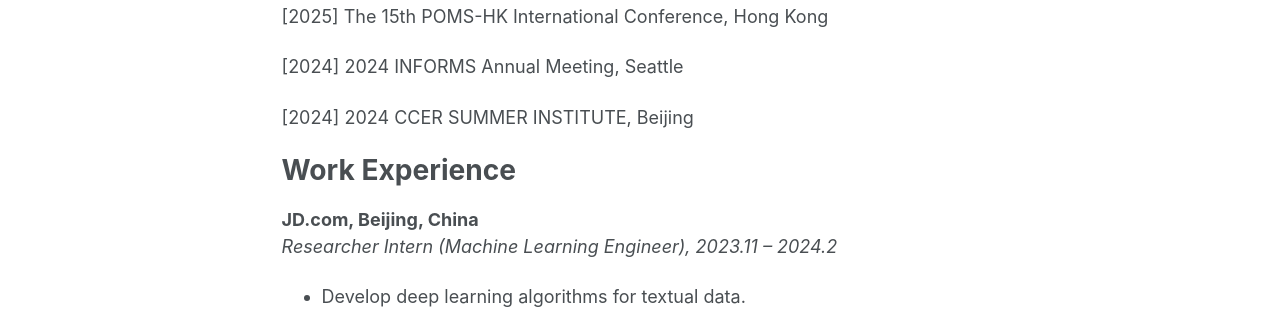
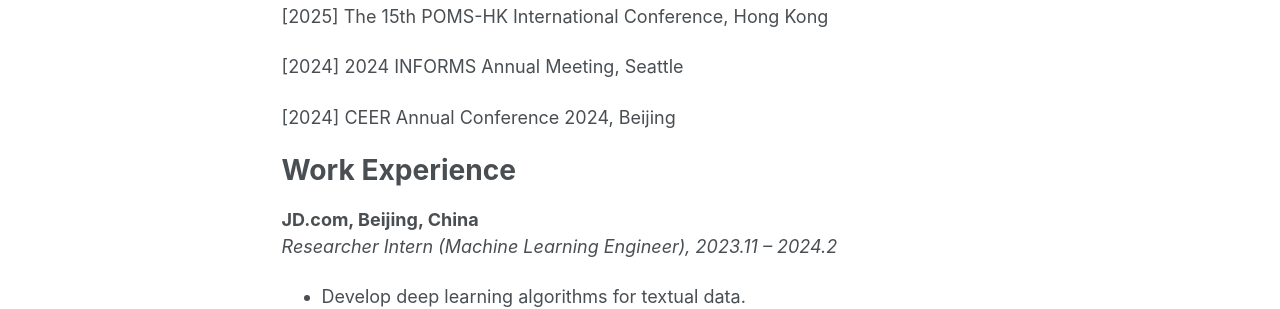
Before and after one commit to GuangyanGan/GuangyanGan.github.io, a Jekyll site: the page built from _pages/cv.md, in a window 1280 px wide and 900 px high, scrolled down 496 px. Shown: the part 153-462 px from the top of the window. Built offline with Jekyll 4.4.1, drawn with Linux system fonts in a browser that asks for light colours.

Commit message:
Update cv.md

```diff
--- a/_pages/cv.md
+++ b/_pages/cv.md
@@ -34,7 +34,7 @@ Including scheduled events.
 
 [2024] 2024 INFORMS Annual Meeting, Seattle
 
-[2024] 2024 CCER SUMMER INSTITUTE, Beijing
+[2024] CEER Annual Conference 2024, Beijing
 
 
 Work Experience
```
